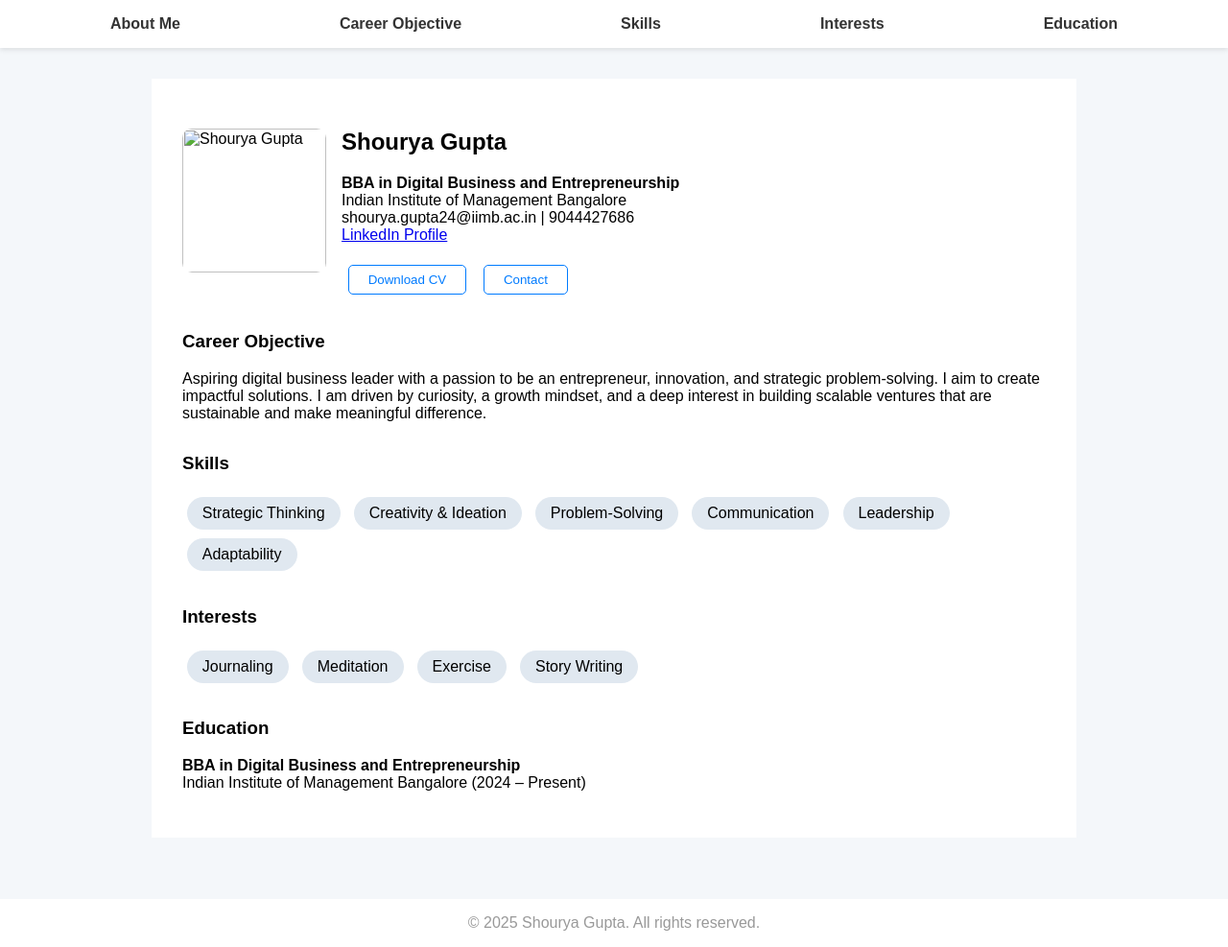
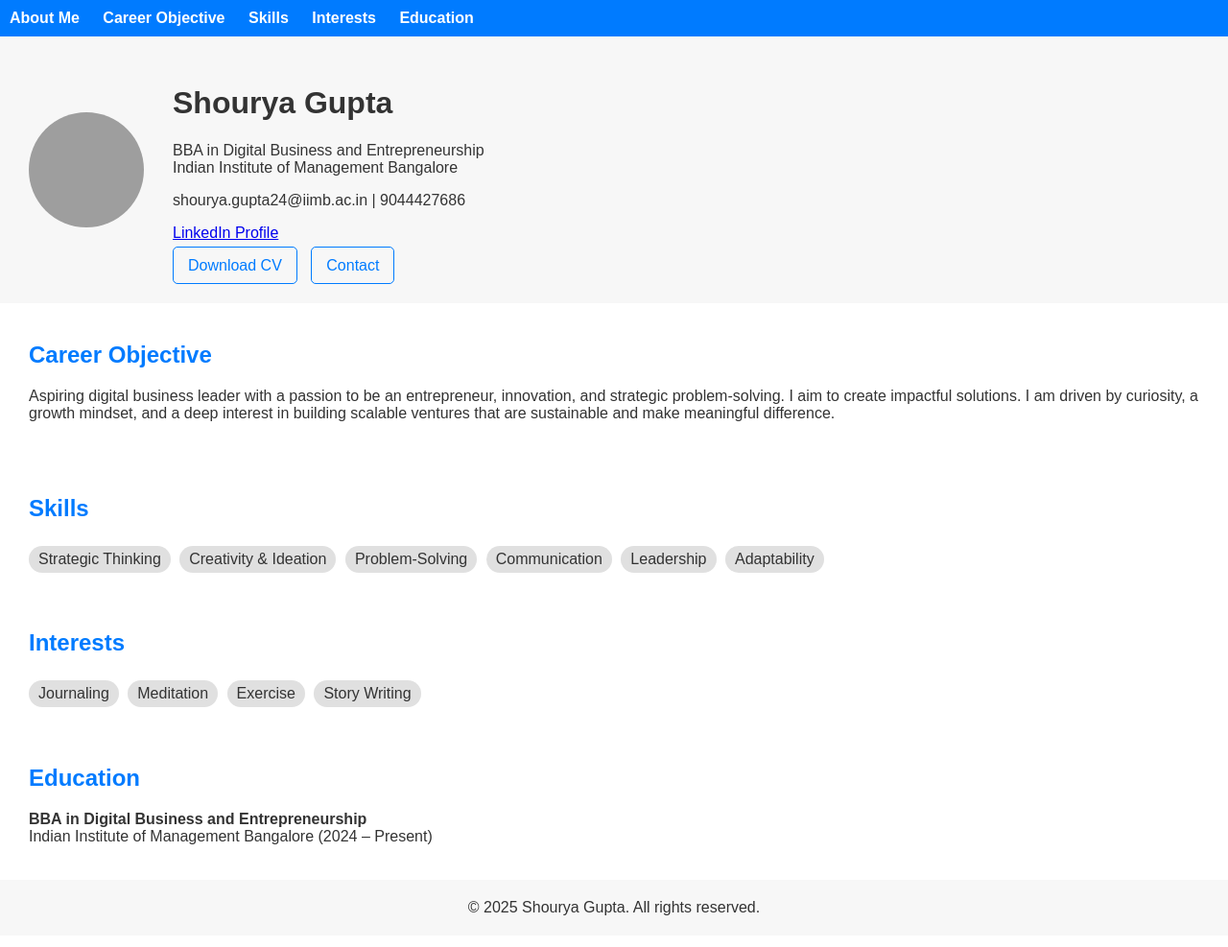
Before and after one commit to Shourya-Gupta-SG/Web-Resume, a plain HTML site: page index.html in a window 1280 px wide. Shown: the whole page at 96% size. Drawn offline with Linux system fonts and the light colour scheme; grey boxes are pictures that could not be loaded.

Commit message:
index.html

```diff
--- a/index.html
+++ b/index.html
@@ -1,129 +1,111 @@
-<html lang="en"><head>
+<html lang="en">
+<head>
   <meta charset="UTF-8">
   <meta name="viewport" content="width=device-width, initial-scale=1.0">
-  <title>Shourya Gupta | Resume</title>
+  <title>Shourya Gupta - Resume</title>
   <style>
     body {
       font-family: Arial, sans-serif;
+      background: #fff;
       margin: 0;
       padding: 0;
-      background: #f4f7fa;
+      color: #333;
     }
     header {
-      background: #fff;
-      padding: 1em 2em;
-      box-shadow: 0 2px 5px rgba(0, 0, 0, 0.1);
+      display: flex;
+      align-items: center;
+      padding: 30px;
+      background-color: #f7f7f7;
+    }
+    header img {
+      border-radius: 50%;
+      width: 120px;
+      height: 120px;
+      margin-right: 30px;
+    }
+    .contact-btns a {
+      margin-right: 10px;
+      padding: 10px 15px;
+      border: 1px solid #007bff;
+      color: #007bff;
+      text-decoration: none;
+      border-radius: 5px;
     }
     nav {
-      display: flex;
-      justify-content: space-around;
+      background-color: #007bff;
+      padding: 10px;
     }
     nav a {
+      color: white;
       text-decoration: none;
-      color: #333;
+      margin-right: 20px;
       font-weight: bold;
     }
-    .container {
-      max-width: 900px;
-      margin: auto;
-      padding: 2em;
-      background: #fff;
-      margin-top: 2em;
+    section {
+      padding: 20px 30px;
     }
-    .profile-img {
-      float: left;
-      margin-right: 1em;
-      border-radius: 10px;
-      width: 150px;
+    h2 {
+      color: #007bff;
     }
-    .section {
-      margin-top: 2em;
-    }
-    .badge {
+    .tags span {
       display: inline-block;
-      background: #e0e8f0;
-      padding: 0.5em 1em;
-      margin: 0.3em;
-      border-radius: 20px;
-    }
-    .btn {
-      padding: 0.5em 1.5em;
-      border: 1px solid #007bff;
-      border-radius: 5px;
-      color: #007bff;
-      background: none;
-      cursor: pointer;
-      margin: 0.5em;
-    }
-    .btn:hover {
-      background: #007bff;
-      color: #fff;
+      background-color: #e0e0e0;
+      padding: 5px 10px;
+      border-radius: 15px;
+      margin: 5px 5px 0 0;
     }
     footer {
       text-align: center;
-      margin-top: 4em;
-      padding: 1em;
-      background: #fff;
-      color: #999;
+      padding: 20px;
+      background-color: #f7f7f7;
     }
   </style>
-</head><body>
-  <header>
-    <nav>
+</head>
+<body>  <nav>
     <a href="#about">About Me</a>
-      <a href="#career">Career Objective</a>
+    <a href="#objective">Career Objective</a>
     <a href="#skills">Skills</a>
     <a href="#interests">Interests</a>
     <a href="#education">Education</a>
-    </nav>
-  </header>  <div class="container">
-    <section id="about">
-      <img src="/mnt/data/file-QU2xaF2Uztbn1kqY5eaeNm" alt="Shourya Gupta" class="profile-img">
-      <h2>Shourya Gupta</h2>
-      <p><strong>BBA in Digital Business and Entrepreneurship</strong><br>
-        Indian Institute of Management Bangalore<br>
-        shourya.gupta24@iimb.ac.in | 9044427686<br>
-        <a href="https://www.linkedin.com/in/shourya-gupta-">LinkedIn Profile</a>
-      </p>
-      <button class="btn" onclick="downloadImage()">Download CV</button>
-      <button class="btn" onclick="location.href='mailto:shourya.gupta24@iimb.ac.in'">Contact</button>
-    </section><section id="career" class="section">
-  <h3>Career Objective</h3>
-  <p>Aspiring digital business leader with a passion to be an entrepreneur, innovation, and strategic problem-solving.
-    I aim to create impactful solutions. I am driven by curiosity, a growth mindset, and a deep interest in building scalable ventures that are sustainable and make meaningful difference.</p>
-</section>
-
-<section id="skills" class="section">
-  <h3>Skills</h3>
-  <span class="badge">Strategic Thinking</span>
-  <span class="badge">Creativity & Ideation</span>
-  <span class="badge">Problem-Solving</span>
-  <span class="badge">Communication</span>
-  <span class="badge">Leadership</span>
-  <span class="badge">Adaptability</span>
-</section>
-
-<section id="interests" class="section">
-  <h3>Interests</h3>
-  <span class="badge">Journaling</span>
-  <span class="badge">Meditation</span>
-  <span class="badge">Exercise</span>
-  <span class="badge">Story Writing</span>
-</section>
-
-<section id="education" class="section">
-  <h3>Education</h3>
+  </nav>  <header id="about">
+    <img src="https://i.ibb.co/k3yqJLR/Shourya-Profile.jpg" alt="Shourya Gupta">
+    <div>
+      <h1>Shourya Gupta</h1>
+      <p>BBA in Digital Business and Entrepreneurship<br>
+        Indian Institute of Management Bangalore</p>
+      <p>shourya.gupta24@iimb.ac.in | 9044427686</p>
+      <p><a href="https://www.linkedin.com/in/shourya-gupta-">LinkedIn Profile</a></p>
+      <div class="contact-btns">
+        <a href="https://i.ibb.co/0sGktNq/Shourya-Gupta-CV.jpg" download="Shourya_Gupta_CV.jpg">Download CV</a>
+        <a href="mailto:shourya.gupta24@iimb.ac.in">Contact</a>
+      </div>
+    </div>
+  </header>  <section id="objective">
+    <h2>Career Objective</h2>
+    <p>Aspiring digital business leader with a passion to be an entrepreneur, innovation, and strategic problem-solving. I aim to create impactful solutions. I am driven by curiosity, a growth mindset, and a deep interest in building scalable ventures that are sustainable and make meaningful difference.</p>
+  </section>  <section id="skills">
+    <h2>Skills</h2>
+    <div class="tags">
+      <span>Strategic Thinking</span>
+      <span>Creativity & Ideation</span>
+      <span>Problem-Solving</span>
+      <span>Communication</span>
+      <span>Leadership</span>
+      <span>Adaptability</span>
+    </div>
+  </section>  <section id="interests">
+    <h2>Interests</h2>
+    <div class="tags">
+      <span>Journaling</span>
+      <span>Meditation</span>
+      <span>Exercise</span>
+      <span>Story Writing</span>
+    </div>
+  </section>  <section id="education">
+    <h2>Education</h2>
     <p><strong>BBA in Digital Business and Entrepreneurship</strong><br>
       Indian Institute of Management Bangalore (2024 – Present)</p>
-</section>
-
-  </div>  <footer>
-    © 2025 Shourya Gupta. All rights reserved.
-  </footer>  <script>
-    function downloadImage() {
-      const link = document.createElement('a');
-      link.href = '/mnt/data/file-QU2xaF2Uztbn1kqY5eaeNm';
-      link.download = 'Shourya_Gupta_Resume.png';
-      link.click(https://i.ibb.co/0sGktNq/Shourya-Gupta-CV.jpg);
-    }
-  </script></body></html>
+  </section>  <footer>
+    &copy; 2025 Shourya Gupta. All rights reserved.
+  </footer></body>
+</html>
```
Lines whose indentation alone changed are shown as unchanged.
